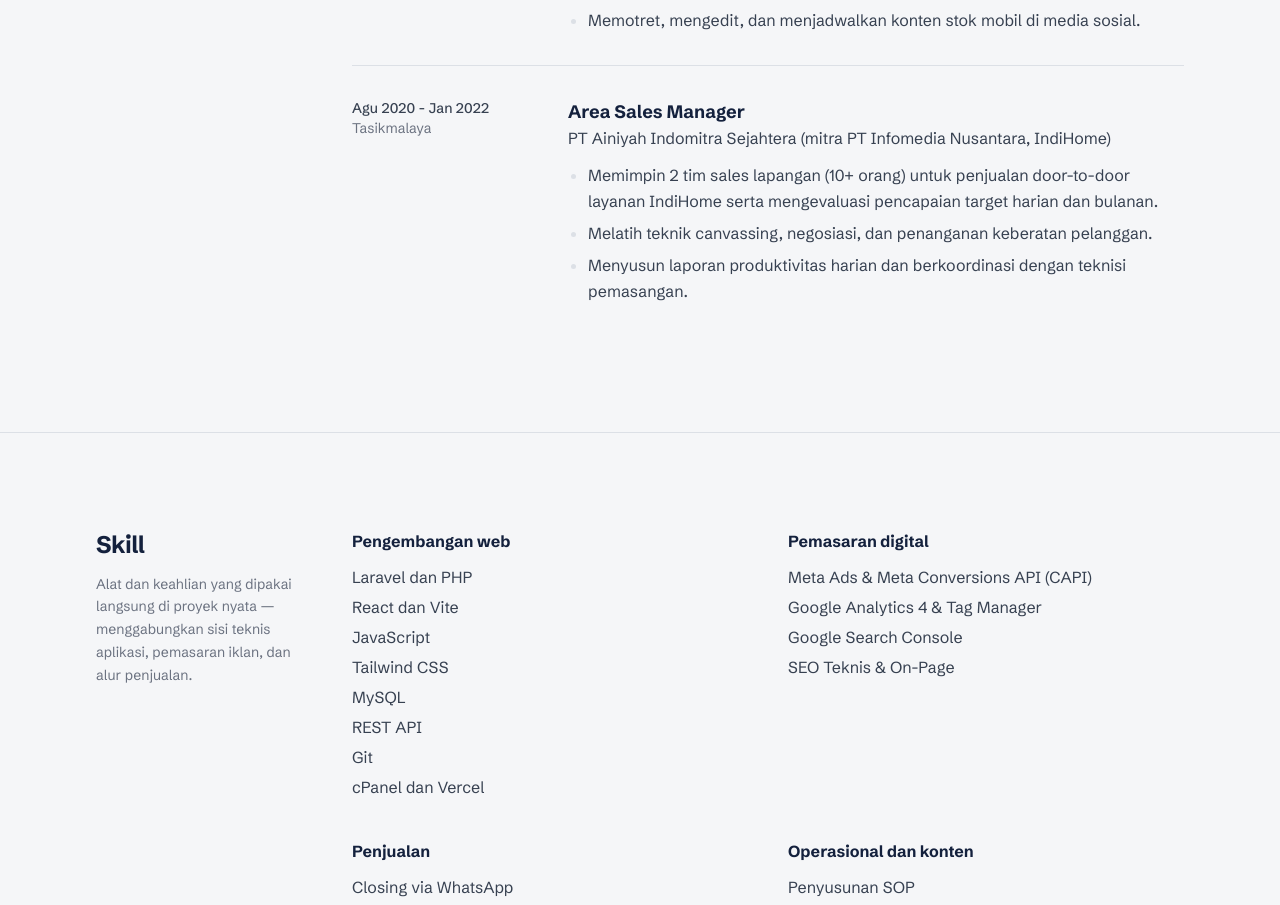
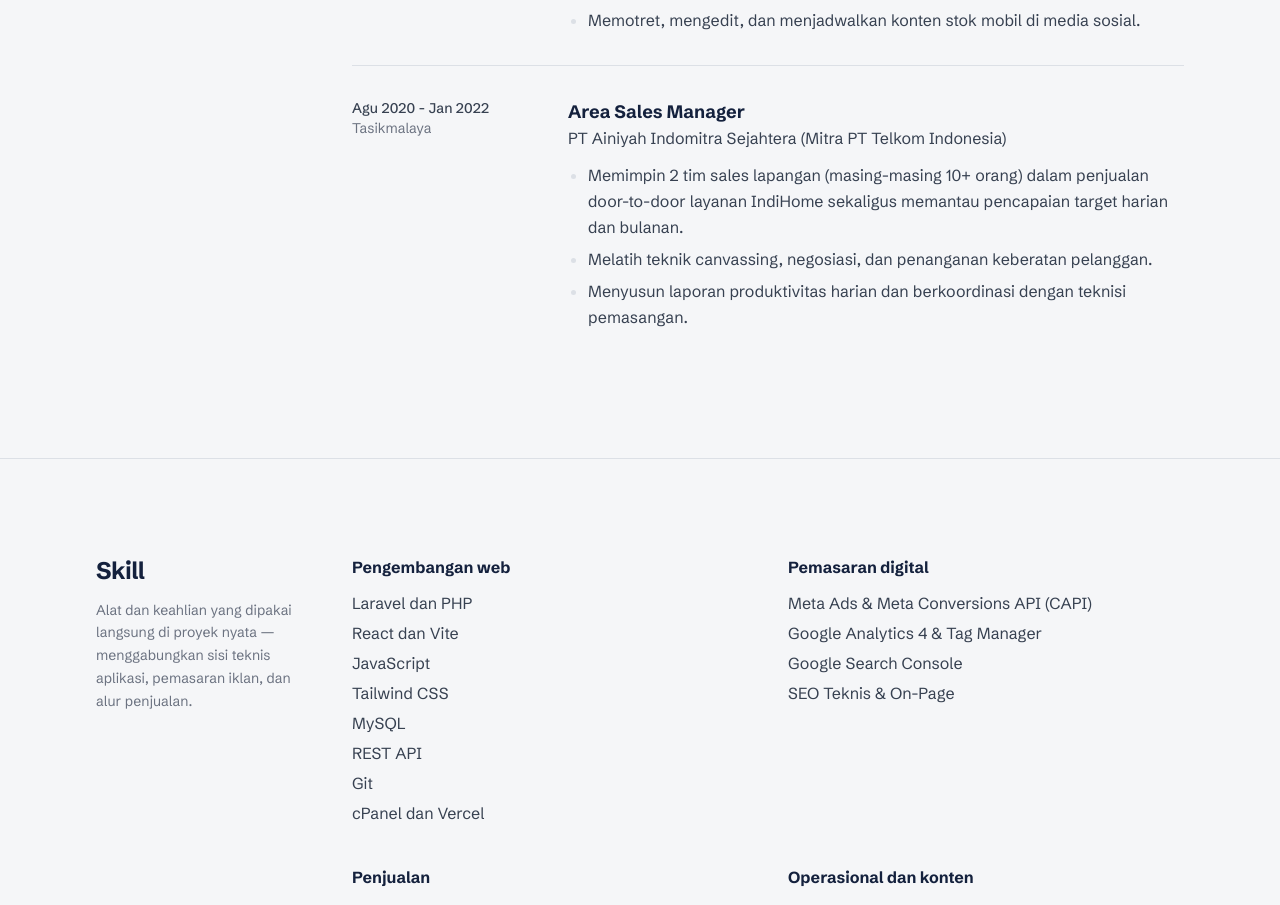
Before and after one commit to shafirahalyazahirah-tech/habibi-portofolio, a React (Vite) app: page / in a window 1280 px wide. Shown: the part 4821-5726 px from the top of the page. Built offline with nearby package versions, Linux system fonts and the light colour scheme; the HTML template or start-up script is replaced by a standard one.

Commit message:
[antigravity] perbarui nama mitra Telkom Indonesia dan detail tim sales di riwayat kerja

```diff
--- a/src/data/portfolioData.js
+++ b/src/data/portfolioData.js
@@ -168,11 +168,11 @@ export const experience = [
   {
     id: 'indihome',
     role: 'Area Sales Manager',
-    company: 'PT Ainiyah Indomitra Sejahtera (mitra PT Infomedia Nusantara, IndiHome)',
+    company: 'PT Ainiyah Indomitra Sejahtera (Mitra PT Telkom Indonesia)',
     period: 'Agu 2020 - Jan 2022',
     location: 'Tasikmalaya',
     points: [
-      'Memimpin 2 tim sales lapangan (10+ orang) untuk penjualan door-to-door layanan IndiHome serta mengevaluasi pencapaian target harian dan bulanan.',
+      'Memimpin 2 tim sales lapangan (masing-masing 10+ orang) dalam penjualan door-to-door layanan IndiHome sekaligus memantau pencapaian target harian dan bulanan.',
       'Melatih teknik canvassing, negosiasi, dan penanganan keberatan pelanggan.',
       'Menyusun laporan produktivitas harian dan berkoordinasi dengan teknisi pemasangan.',
     ],
```
